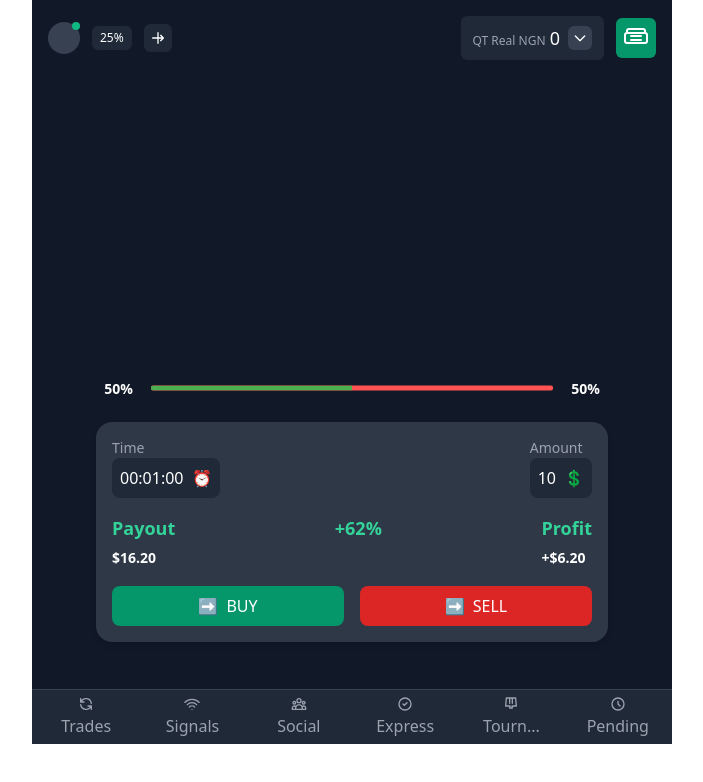
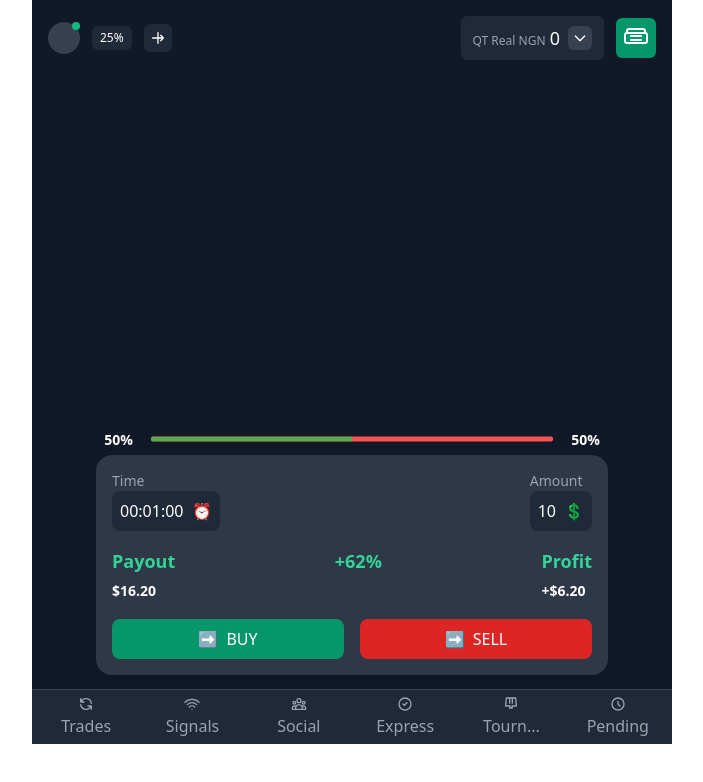
Before and after one commit to zeeblaze/forex-app, a plain HTML site: page index.html in a window 1280 px wide. Shown: the whole page, without its empty margins (288-991 px from the left). Drawn offline with nearby package versions, Linux system fonts and the light colour scheme.

Commit message:
Adjust slider position in index.html

```diff
--- a/index.html
+++ b/index.html
@@ -39,7 +39,7 @@
         .trading-actions {
             position: absolute;
             left: 50%;
-            top: 73%;
+            bottom: -85px;
             transform: translate(-50%, -50%);
             width: 80%;
             z-index: 1;
@@ -55,7 +55,7 @@
         .slider-wrapper {
             position: absolute;
             left: 50%;
-            top: 50%;
+            bottom: 240px;
             transform: translate(-50%, -50%);
             width: 80%;
             display: flex;
```
